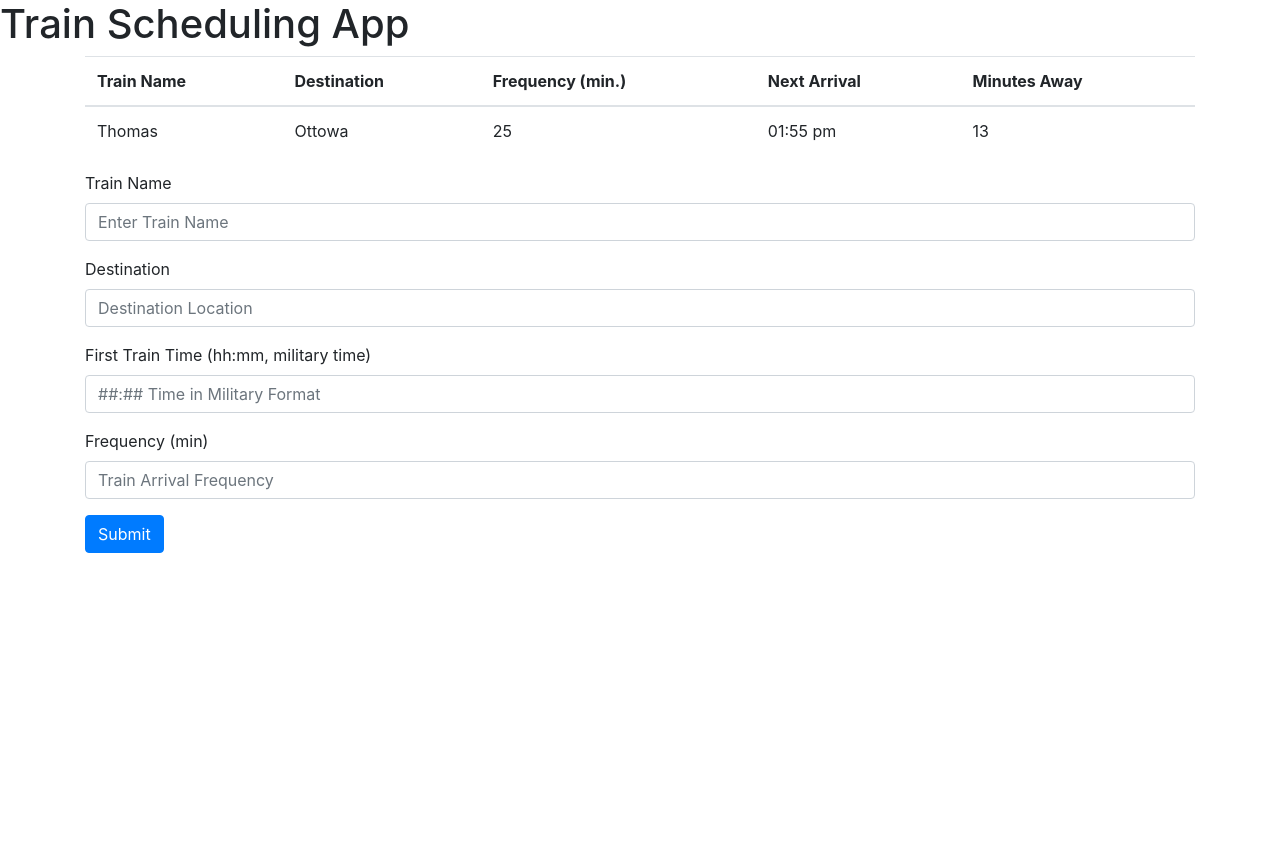
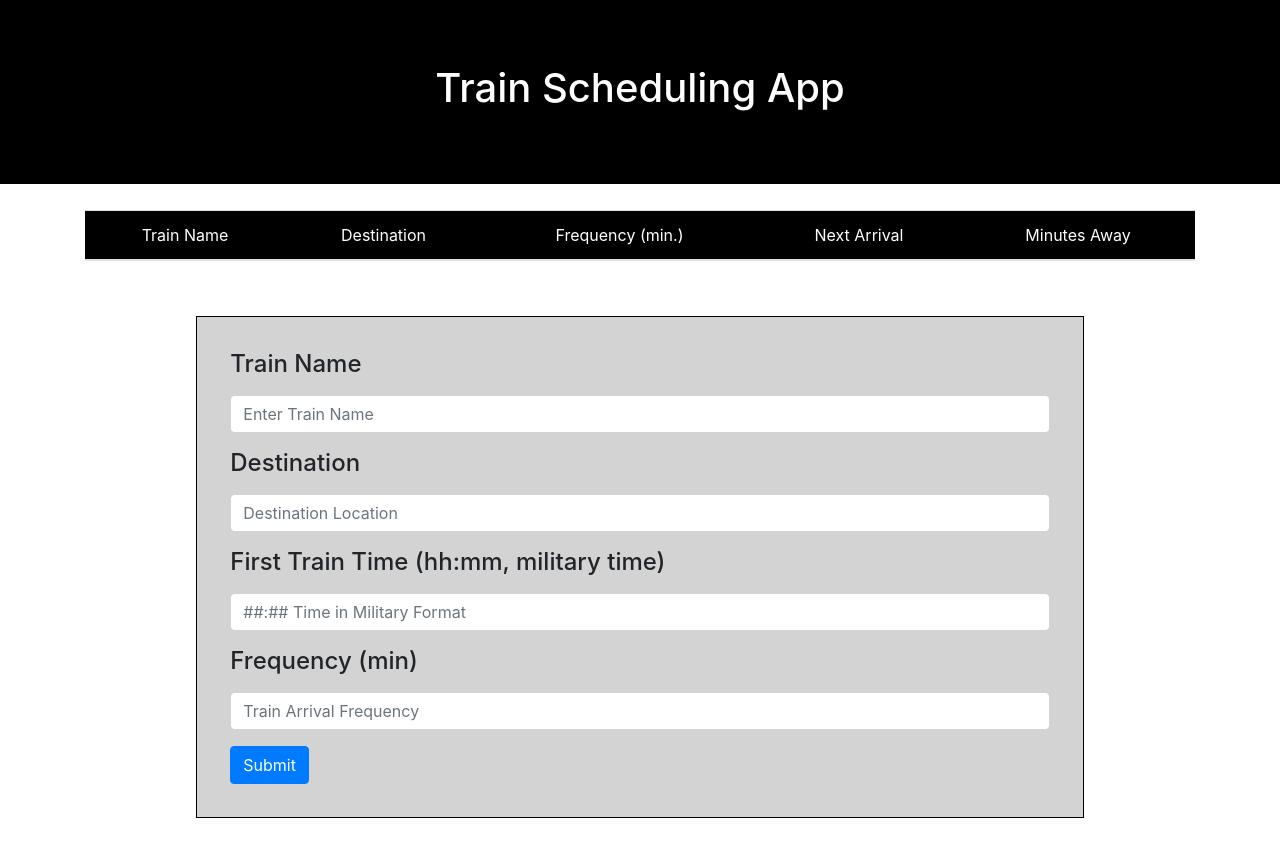
Before and after one commit to gracemiller23/trainTimeTracker, a plain HTML site: page index.html in a window 1280 px wide. Before the commit the page ends 800 px from the top, so only its background shows below. Drawn offline with nearby package versions, Linux system fonts and the light colour scheme; no server answers.

Commit message:
Added css styling to adjust appearance

```diff
--- a/assets/css/reset.css
+++ b/assets/css/reset.css
@@ -0,0 +1,48 @@
+/* http://meyerweb.com/eric/tools/css/reset/
+   v2.0 | 20110126
+   License: none (public domain)
+*/
+
+html, body, div, span, applet, object, iframe,
+h1, h2, h3, h4, h5, h6, p, blockquote, pre,
+a, abbr, acronym, address, big, cite, code,
+del, dfn, em, img, ins, kbd, q, s, samp,
+small, strike, strong, sub, sup, tt, var,
+b, u, i, center,
+dl, dt, dd, ol, ul, li,
+fieldset, form, label, legend,
+table, caption, tbody, tfoot, thead, tr, th, td,
+article, aside, canvas, details, embed,
+figure, figcaption, footer, header, hgroup,
+menu, nav, output, ruby, section, summary,
+time, mark, audio, video {
+	margin: 0;
+	padding: 0;
+	border: 0;
+	font-size: 100%;
+	font: inherit;
+	vertical-align: baseline;
+}
+/* HTML5 display-role reset for older browsers */
+article, aside, details, figcaption, figure,
+footer, header, hgroup, menu, nav, section {
+	display: block;
+}
+body {
+	line-height: 1;
+}
+ol, ul {
+	list-style: none;
+}
+blockquote, q {
+	quotes: none;
+}
+blockquote:before, blockquote:after,
+q:before, q:after {
+	content: '';
+	content: none;
+}
+table {
+	border-collapse: collapse;
+	border-spacing: 0;
+}
--- a/assets/css/style.css
+++ b/assets/css/style.css
@@ -0,0 +1,24 @@
+header {
+    text-align: center;
+    color: white;
+    background-color: black;
+    padding: 5%;
+    margin-bottom: 2%;
+}
+
+thead{
+    background-color: black;
+    color: white;
+}
+
+td, th {
+    text-align: center;
+}
+
+form {
+    width: 80%;
+    margin: 5% auto;
+    padding: 3%;
+    background-color: lightgray;
+    border: 1px solid black;
+}
--- a/index.html
+++ b/index.html
@@ -32,32 +32,25 @@
             </tr>
         </thead>
         <tbody id="train-schedule">
-            <tr>
-                <td>Thomas</td>
-                <td>Ottowa</td>
-                <td>25</td>
-                <td>01:55 pm</td>
-                <td>13</td>
-            </tr>
 
         </tbody>
     </table>
 
     <form>
         <div class="form-group">
-            <label for="train-name-form-title">Train Name</label>
+            <label for="train-name-form-title"><h4>Train Name</h4></label>
             <input type="text" class="form-control" id="train-name-input" aria-describedby="train-name-text-box" placeholder="Enter Train Name" required>
         </div>
         <div class="form-group">
-            <label for="destination-form-title">Destination</label>
+            <label for="destination-form-title"><h4>Destination</h4></label>
             <input type="text" class="form-control" id="train-destination-input" placeholder="Destination Location" required>
         </div>
         <div class="form-group">
-            <label for="train-time-form-title">First Train Time (hh:mm, military time)</label>
+            <label for="train-time-form-title"><h4>First Train Time (hh:mm, military time)</h4></label>
             <input type="text" class="form-control" id="train-start-time-input" placeholder="##:## Time in Military Format" required>
         </div>
         <div class="form-group">
-            <label for="frequency-form-title">Frequency (min)</label>
+            <label for="frequency-form-title"><h4>Frequency (min)</h4></label>
             <input type="number" class="form-control" id="train-frequency-input" placeholder="Train Arrival Frequency" required>
         </div>
         <button type="submit" class="btn btn-primary" id="submit">Submit</button>
```
